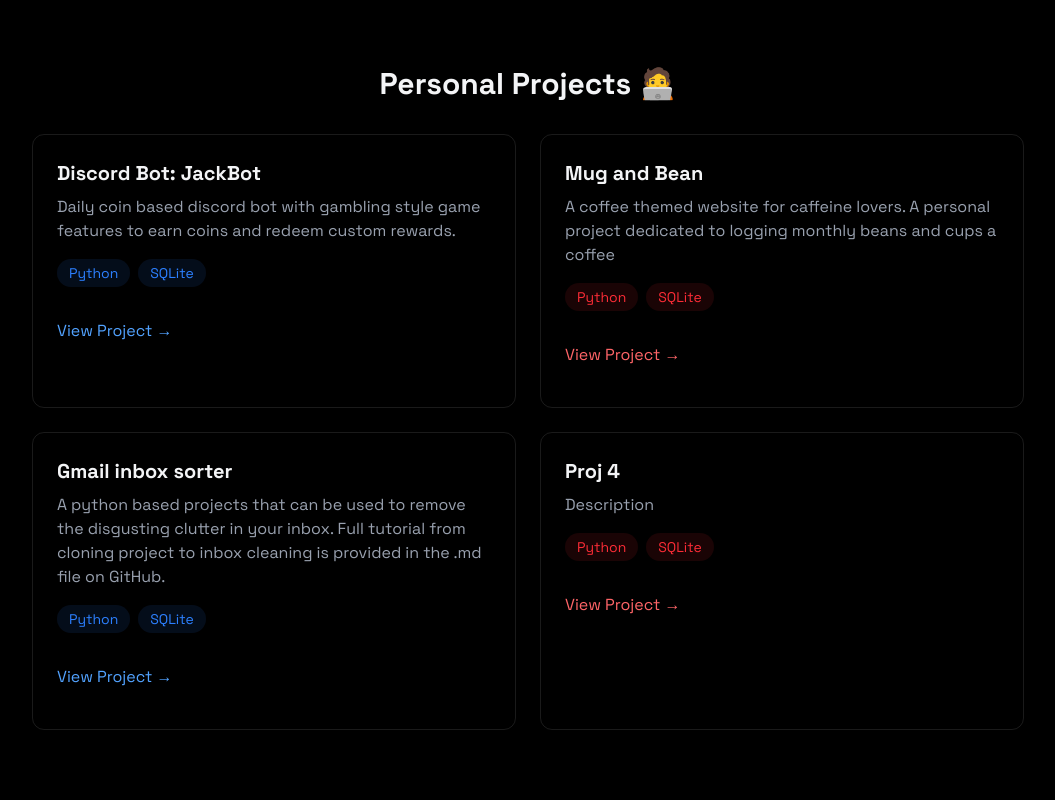
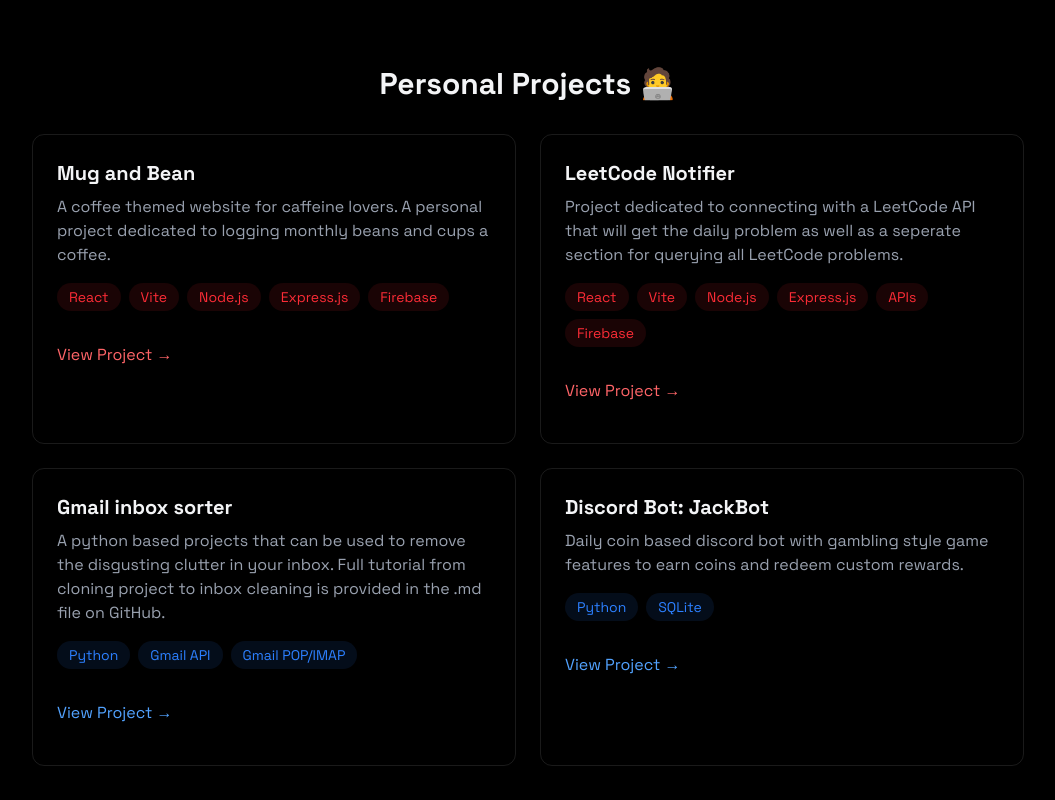
Before and after one commit to DylanHunter45/professional-portfolio, a React (Vite) app: page / in a window 1280 px wide. Shown: the part 1940-2740 px from the top of the page, without its empty margins (112-1167 px from the left). Built offline with nearby package versions, Linux system fonts and the light colour scheme; no server answers.

Commit message:
fix: update project details in Projects section, including new titles, descriptions, and links

```diff
--- a/src/components/sections/Projects.jsx
+++ b/src/components/sections/Projects.jsx
@@ -12,6 +12,96 @@
             Personal Projects 🧑‍💻
           </h2>
           <div className="grid grid-cols-1 md:grid-cols-2 gap-6">
+            <div className="p-6 rounded-xl border border-white/10 hover:-translate-y-1 hover:border-red-500/30 hover:shadow-[0_2px_8px_rgba(59,130,246, 0.2)] transition">
+              <h3 className="text-xl font-bold mb-2"> Mug and Bean </h3>
+              <p className="text-gray-400 mb-4">
+                A coffee themed website for caffeine lovers. A personal project
+                dedicated to logging monthly beans and cups a coffee.
+              </p>
+              <div className="flex flex-wrap gap-2 mb-4">
+                {["React", "Vite", "Node.js", "Express.js", "Firebase"].map(
+                  (tech, key) => (
+                    <span
+                      key={key}
+                      className="bg-red-500/10 text-red-500 py-1 px-3 rounded-full text-sm hover:bg-red-500/20 hover:shadow-[0_2px_8px_rgba(59,130,246, 0.2)] transition"
+                    >
+                      {tech}
+                    </span>
+                  )
+                )}
+              </div>
+              <div className="flex justify-between items-center">
+                <a
+                  href="https://github.com/DylanHunter45/mugandbean"
+                  target="_blank"
+                  className="text-red-400 hover:text-red-300 transition-colours my-4"
+                >
+                  View Project →
+                </a>
+              </div>
+            </div>
+            <div className="p-6 rounded-xl border border-white/10 hover:-translate-y-1 hover:border-red-500/30 hover:shadow-[0_2px_8px_rgba(59,130,246, 0.2)] transition">
+              <h3 className="text-xl font-bold mb-2"> LeetCode Notifier </h3>
+              <p className="text-gray-400 mb-4">
+                Project dedicated to connecting with a LeetCode API that will
+                get the daily problem as well as a seperate section for querying
+                all LeetCode problems.
+              </p>
+              <div className="flex flex-wrap gap-2 mb-4">
+                {[
+                  "React",
+                  "Vite",
+                  "Node.js",
+                  "Express.js",
+                  "APIs",
+                  "Firebase",
+                ].map((tech, key) => (
+                  <span
+                    key={key}
+                    className="bg-red-500/10 text-red-500 py-1 px-3 rounded-full text-sm hover:bg-red-500/20 hover:shadow-[0_2px_8px_rgba(59,130,246, 0.2)] transition"
+                  >
+                    {tech}
+                  </span>
+                ))}
+              </div>
+              <div className="flex justify-between items-center">
+                <a
+                  href="#"
+                  target="_blank"
+                  className="text-red-400 hover:text-red-300 transition-colours my-4"
+                >
+                  View Project →
+                </a>
+              </div>
+            </div>
+            <div className="p-6 rounded-xl border border-white/10 hover:-translate-y-1 hover:border-blue-500/30 hover:shadow-[0_2px_8px_rgba(59,130,246, 0.2)] transition">
+              <h3 className="text-xl font-bold mb-2"> Gmail inbox sorter </h3>
+              <p className="text-gray-400 mb-4">
+                {" "}
+                A python based projects that can be used to remove the
+                disgusting clutter in your inbox. Full tutorial from cloning
+                project to inbox cleaning is provided in the .md file on GitHub.{" "}
+              </p>
+              <div className="flex flex-wrap gap-2 mb-4">
+                {["Python", "Gmail API", "Gmail POP/IMAP"].map((tech, key) => (
+                  <span
+                    key={key}
+                    className="bg-blue-500/10 text-blue-500 py-1 px-3 rounded-full text-sm hover:bg-blue-500/20 hover:shadow-[0_2px_8px_rgba(59,130,246, 0.2)] transition"
+                  >
+                    {tech}
+                  </span>
+                ))}
+              </div>
+              <div className="flex justify-between items-center">
+                <a
+                  href="#"
+                  target="_blank"
+                  className="text-blue-400 hover:text-blue-300 transition-colours my-4"
+                >
+                  View Project →
+                </a>
+              </div>
+            </div>
             <div className="p-6 rounded-xl border border-white/10 hover:-translate-y-1 hover:border-blue-500/30 hover:shadow-[0_2px_8px_rgba(59,130,246, 0.2)] transition">
               <h3 className="text-xl font-bold mb-2"> Discord Bot: JackBot </h3>
               <p className="text-gray-400 mb-4">
@@ -38,84 +128,6 @@
                 </a>
               </div>
             </div>
-
-            <div className="p-6 rounded-xl border border-white/10 hover:-translate-y-1 hover:border-red-500/30 hover:shadow-[0_2px_8px_rgba(59,130,246, 0.2)] transition">
-              <h3 className="text-xl font-bold mb-2"> Mug and Bean </h3>
-              <p className="text-gray-400 mb-4">
-                A coffee themed website for caffeine lovers. A personal project
-                dedicated to logging monthly beans and cups a coffee
-              </p>
-              <div className="flex flex-wrap gap-2 mb-4">
-                {["Python", "SQLite"].map((tech, key) => (
-                  <span
-                    key={key}
-                    className="bg-red-500/10 text-red-500 py-1 px-3 rounded-full text-sm hover:bg-red-500/20 hover:shadow-[0_2px_8px_rgba(59,130,246, 0.2)] transition"
-                  >
-                    {tech}
-                  </span>
-                ))}
-              </div>
-              <div className="flex justify-between items-center">
-                <a
-                  href="https://github.com/DylanHunter45/mugandbean"
-                  target="_blank"
-                  className="text-red-400 hover:text-red-300 transition-colours my-4"
-                >
-                  View Project →
-                </a>
-              </div>
-            </div>
-            <div className="p-6 rounded-xl border border-white/10 hover:-translate-y-1 hover:border-blue-500/30 hover:shadow-[0_2px_8px_rgba(59,130,246, 0.2)] transition">
-              <h3 className="text-xl font-bold mb-2"> Gmail inbox sorter </h3>
-              <p className="text-gray-400 mb-4">
-                {" "}
-                A python based projects that can be used to remove the
-                disgusting clutter in your inbox. Full tutorial from cloning
-                project to inbox cleaning is provided in the .md file on GitHub.{" "}
-              </p>
-              <div className="flex flex-wrap gap-2 mb-4">
-                {["Python", "SQLite"].map((tech, key) => (
-                  <span
-                    key={key}
-                    className="bg-blue-500/10 text-blue-500 py-1 px-3 rounded-full text-sm hover:bg-blue-500/20 hover:shadow-[0_2px_8px_rgba(59,130,246, 0.2)] transition"
-                  >
-                    {tech}
-                  </span>
-                ))}
-              </div>
-              <div className="flex justify-between items-center">
-                <a
-                  href="#"
-                  target="_blank"
-                  className="text-blue-400 hover:text-blue-300 transition-colours my-4"
-                >
-                  View Project →
-                </a>
-              </div>
-            </div>
-            <div className="p-6 rounded-xl border border-white/10 hover:-translate-y-1 hover:border-red-500/30 hover:shadow-[0_2px_8px_rgba(59,130,246, 0.2)] transition">
-              <h3 className="text-xl font-bold mb-2"> Proj 4 </h3>
-              <p className="text-gray-400 mb-4">Description</p>
-              <div className="flex flex-wrap gap-2 mb-4">
-                {["Python", "SQLite"].map((tech, key) => (
-                  <span
-                    key={key}
-                    className="bg-red-500/10 text-red-500 py-1 px-3 rounded-full text-sm hover:bg-red-500/20 hover:shadow-[0_2px_8px_rgba(59,130,246, 0.2)] transition"
-                  >
-                    {tech}
-                  </span>
-                ))}
-              </div>
-              <div className="flex justify-between items-center">
-                <a
-                  href="https://github.com/DylanHunter45/JackBot"
-                  target="_blank"
-                  className="text-red-400 hover:text-red-300 transition-colours my-4"
-                >
-                  View Project →
-                </a>
-              </div>
-            </div>
           </div>
         </div>
       </section>
```
